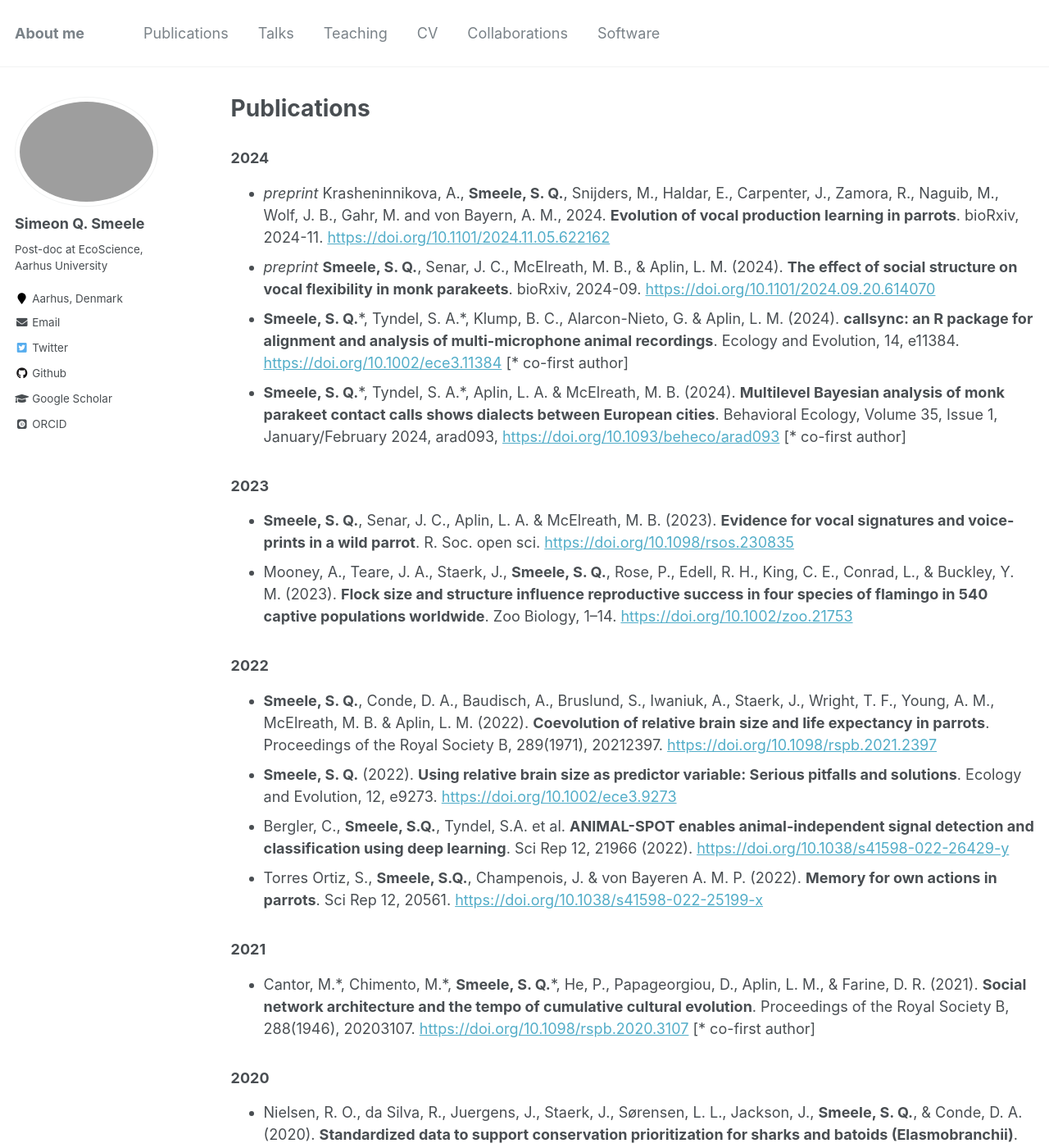
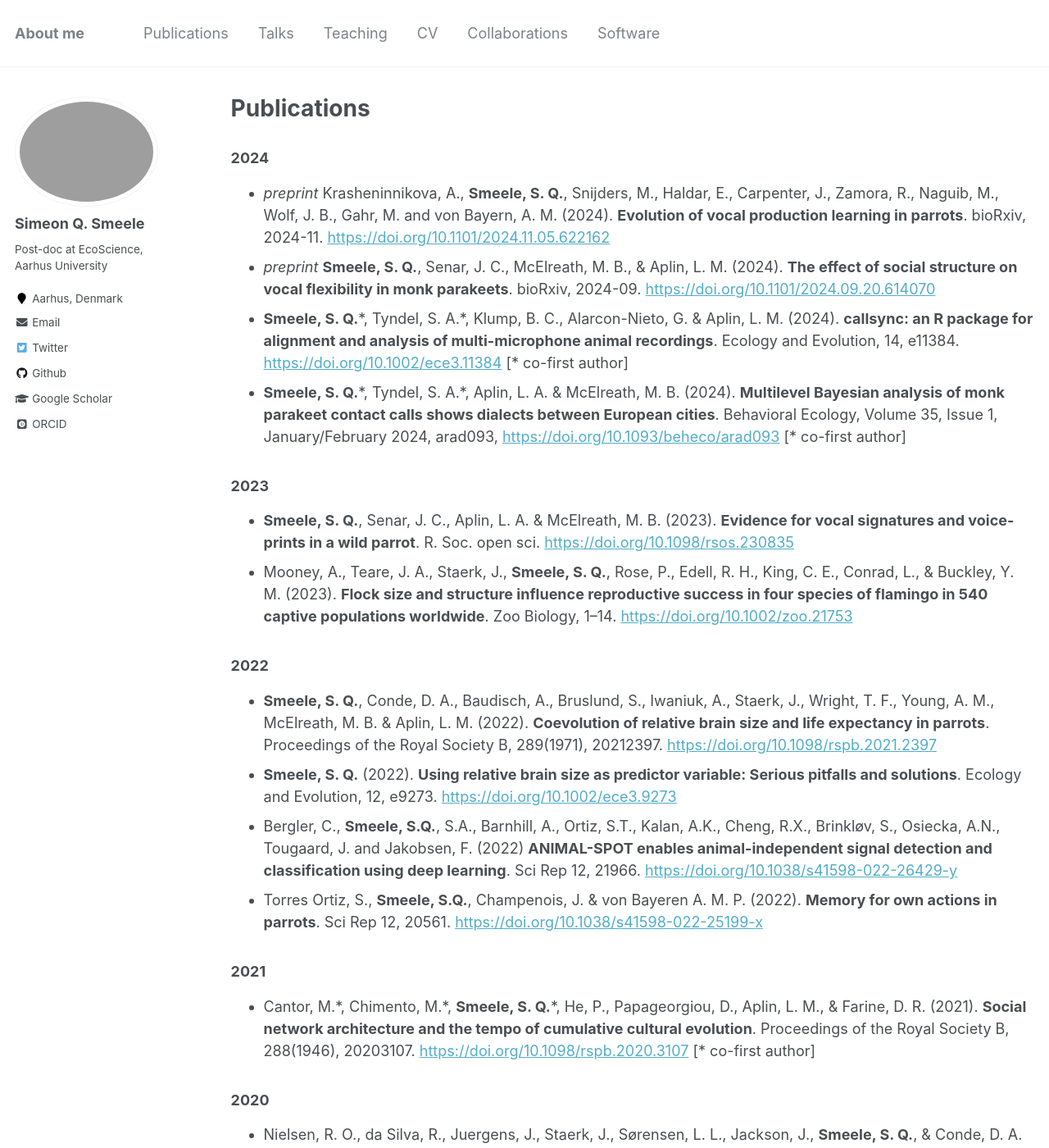
Before and after one commit to simeonqs/simeonqs.github.io, a Jekyll site: the page built from _pages/publications.md, in a window 1280 px wide and 1400 px high. Shown: the whole window at 82% size. Built offline with Jekyll 4.4.1, drawn with Linux system fonts in a browser that asks for light colours; some web fonts are replaced; comment, search, counter and statistics services are not loaded.

Commit message:
Adding new report to CV and publication tab. Also updating some other references a bit.

```diff
--- a/_pages/publications.md
+++ b/_pages/publications.md
@@ -9,7 +9,7 @@
 
 ### 2024
 
-- *preprint* Krasheninnikova, A., **Smeele, S. Q.**, Snijders, M., Haldar, E., Carpenter, J., Zamora, R., Naguib, M., Wolf, J. B., Gahr, M. and von Bayern, A. M., 2024. **Evolution of vocal production learning in parrots**. bioRxiv, 2024-11. <https://doi.org/10.1101/2024.11.05.622162>
+- *preprint* Krasheninnikova, A., **Smeele, S. Q.**, Snijders, M., Haldar, E., Carpenter, J., Zamora, R., Naguib, M., Wolf, J. B., Gahr, M. and von Bayern, A. M. (2024). **Evolution of vocal production learning in parrots**. bioRxiv, 2024-11. <https://doi.org/10.1101/2024.11.05.622162>
   <div class='altmetric-embed' data-doi='10.1101/2024.11.05.622162'></div>
 
 - *preprint* **Smeele, S. Q.**, Senar, J. C., McElreath, M. B., & Aplin, L. M. (2024). **The effect of social structure on vocal flexibility in monk parakeets**. bioRxiv, 2024-09. <https://doi.org/10.1101/2024.09.20.614070>
@@ -37,7 +37,7 @@
 - **Smeele, S. Q.** (2022). **Using relative brain size as predictor variable: Serious pitfalls and solutions**. Ecology and Evolution, 12, e9273. <https://doi.org/10.1002/ece3.9273>
   <div class='altmetric-embed' data-doi='10.1002/ece3.9273'></div>
 
-- Bergler, C., **Smeele, S.Q.**, Tyndel, S.A. et al. **ANIMAL-SPOT enables animal-independent signal detection and classification using deep learning**. Sci Rep 12, 21966 (2022). <https://doi.org/10.1038/s41598-022-26429-y>
+- Bergler, C., **Smeele, S.Q.**, S.A., Barnhill, A., Ortiz, S.T., Kalan, A.K., Cheng, R.X., Brinkløv, S., Osiecka, A.N., Tougaard, J. and Jakobsen, F. (2022) **ANIMAL-SPOT enables animal-independent signal detection and classification using deep learning**. Sci Rep 12, 21966. <https://doi.org/10.1038/s41598-022-26429-y>
   <div class='altmetric-embed' data-doi='10.1038/s41598-022-26429-y'></div>
 
 - Torres Ortiz, S., **Smeele, S.Q.**, Champenois, J. & von Bayeren A. M. P. (2022). **Memory for own actions in parrots**. Sci Rep 12, 20561. <https://doi.org/10.1038/s41598-022-25199-x>
```
Also changed, not shown: 1 other file.
